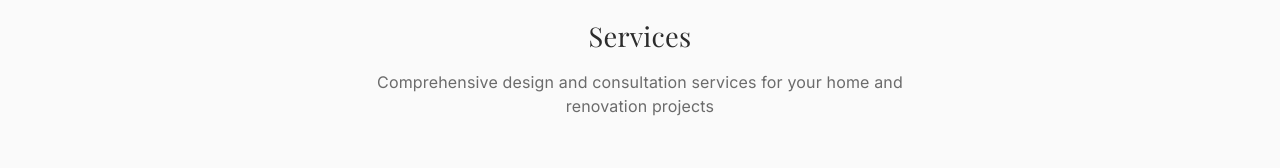
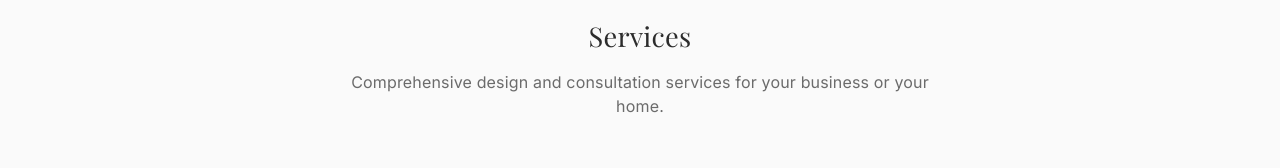
Before and after one commit to infospiceinteriors-pixel/spiceinteriorswebsite, a React (Vite) app: page /services in a window 1280 px wide. Shown: the part 167-335 px from the top of the page. Built offline with nearby package versions, Linux system fonts and the light colour scheme.

Commit message:
small fixes to services page

```diff
--- a/src/pages/ServicesPage.tsx
+++ b/src/pages/ServicesPage.tsx
@@ -138,12 +138,12 @@ const ServicesPage = () => {
               }}
             >
               Comprehensive design and consultation services
-              for your home and renovation projects
+              for your business or your home.
             </Typography>
           </Box>
 
           {/* Services Sections */}
-          {services.map((service, index) => (
+          {services.map((service) => (
             <ServiceSection key={service.id}>
               <ServiceImage
                 src={service.image}
```
Also changed, not shown: 1 other file (tests, documents, lock files or other folders).
